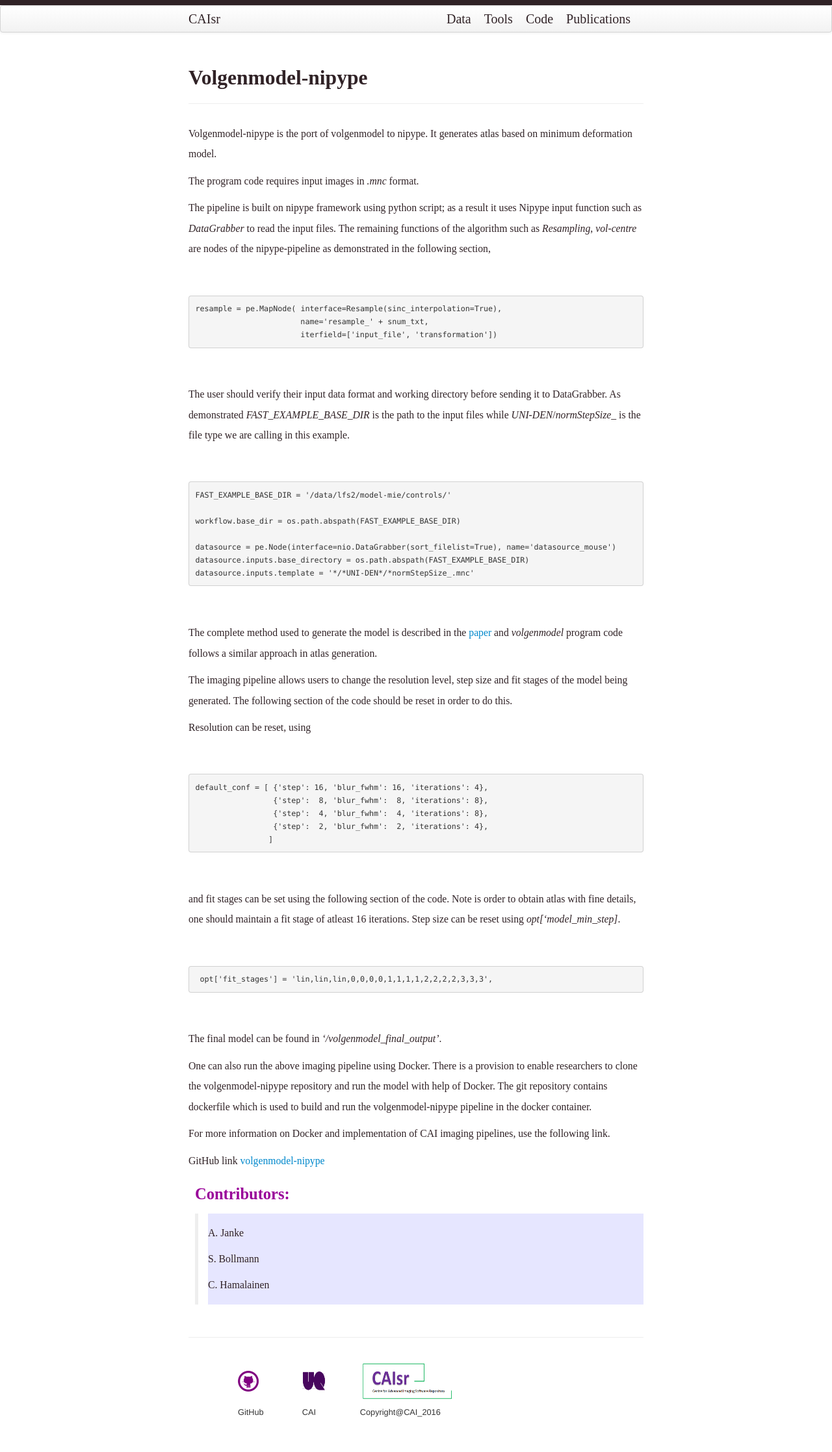
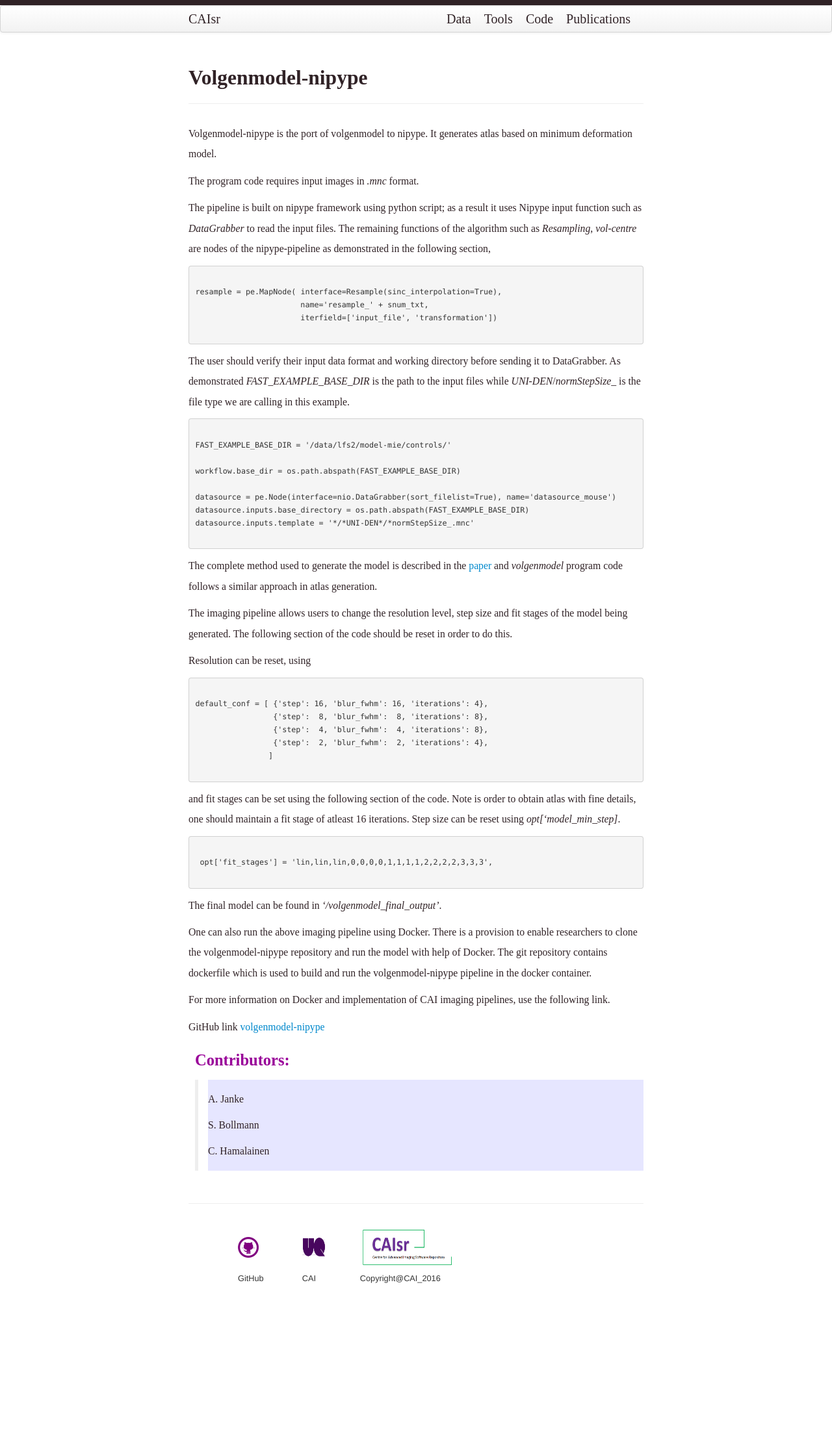
Before and after one commit to CAIsr/CAIsr.github.io, a Jekyll site: the page built from pages/volgenmodel_nipype.md, in a window 1280 px wide. Shown: the whole page at 65% size. Built offline with Jekyll 4.4.1, drawn with Linux system fonts in a browser that asks for light colours; after the commit the page ends 2029 px from its top, so only the background shows below that.

Commit message:
Update volgenmodel_nipype.md
Remove line breaks, at the beginning of the code block

````diff
--- a/pages/volgenmodel_nipype.md
+++ b/pages/volgenmodel_nipype.md
@@ -13,28 +13,20 @@ The pipeline is built on nipype framework using python script; as a result it us
 such as *DataGrabber* to read the input files. The remaining functions of the algorithm such as *Resampling*, *vol-centre*
 are nodes of the nipype-pipeline as demonstrated in the following section,
 
-<dl>
-<dd> <br> </dd>
-</dl>
+```python
 
-```python
 resample = pe.MapNode( interface=Resample(sinc_interpolation=True),
                        name='resample_' + snum_txt,
                        iterfield=['input_file', 'transformation'])
+
 ```
-<dl>
-
-<dd> <br> </dd>
-</dl>
 
 The user should verify their input data format and working directory before sending it to DataGrabber. As demonstrated *FAST_EXAMPLE_BASE_DIR*
 is the path to the input files while *UNI-DEN*/*normStepSize_* is the file type we are calling in this example.
 
-<dl>
-<dd> <br> </dd>
-</dl>
 
 ```python
+
 FAST_EXAMPLE_BASE_DIR = '/data/lfs2/model-mie/controls/'
 
 workflow.base_dir = os.path.abspath(FAST_EXAMPLE_BASE_DIR)
@@ -42,10 +34,8 @@ workflow.base_dir = os.path.abspath(FAST_EXAMPLE_BASE_DIR)
 datasource = pe.Node(interface=nio.DataGrabber(sort_filelist=True), name='datasource_mouse')
 datasource.inputs.base_directory = os.path.abspath(FAST_EXAMPLE_BASE_DIR)
 datasource.inputs.template = '*/*UNI-DEN*/*normStepSize_.mnc'
+
 ```
-<dl>
-<dd> <br> </dd>
-</dl>
 
 The complete method used to generate the model is described in the [paper](http://www.ncbi.nlm.nih.gov/pubmed/25620005)
 and *volgenmodel* program code follows a similar approach in atlas generation.
@@ -55,34 +45,24 @@ generated. The following section of the code should be reset in order to do this
 
 Resolution can be reset, using
 
-<dl>
-<dd> <br> </dd>
-</dl>
+```python
 
-```python
 default_conf = [ {'step': 16, 'blur_fwhm': 16, 'iterations': 4},
                  {'step':  8, 'blur_fwhm':  8, 'iterations': 8},
                  {'step':  4, 'blur_fwhm':  4, 'iterations': 8},
                  {'step':  2, 'blur_fwhm':  2, 'iterations': 4},
                 ]
+
 ```
-<dl>
-<dd> <br> </dd>
-</dl>
 
 and fit stages can be set using the following section of the code. Note is order to obtain atlas with fine
 details, one should maintain a fit stage of atleast 16 iterations. Step size can be reset using *opt['model_min_step]*.
 
-<dl>
-<dd> <br> </dd>
-</dl>
+```python
 
-```python
  opt['fit_stages'] = 'lin,lin,lin,0,0,0,0,1,1,1,1,2,2,2,2,3,3,3',
+
 ```
-<dl>
-<dd> <br> </dd>
-</dl>
 
 The final model can be found in *'/volgenmodel_final_output'*.
 
````
